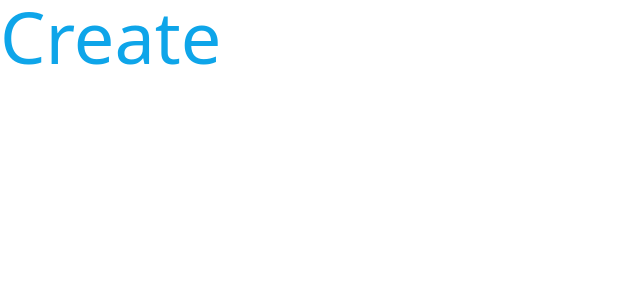
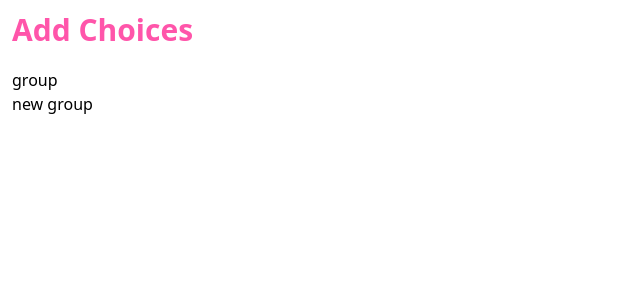
Before and after one commit to N-eeraj/mystery-choice, a Vue app: page /create in a window 1280 px wide. Shown: the top 300 px of the page, without its empty margins (0-640 px from the left). Built offline with nearby package versions, Linux system fonts and the light colour scheme.

Commit message:
Added logic for new choice groups & it's limit

```diff
--- /dev/null
+++ b/src/components/choice/choiceGroup/New.vue
@@ -0,0 +1,5 @@
+<template>
+    <div>
+        new group
+    </div>
+</template>
--- /dev/null
+++ b/src/components/choice/choiceGroup/index.vue
@@ -0,0 +1,5 @@
+<template>
+    <div>
+        group
+    </div>
+</template>
--- a/src/pages/create.vue
+++ b/src/pages/create.vue
@@ -1,5 +1,34 @@
+<script setup>
+import { computed, reactive } from 'vue'
+
+import ChoiceGroup from '@components/choice/ChoiceGroup/index.vue'
+import NewChoiceGroup from '@components/choice/ChoiceGroup/new.vue'
+
+const maxChoiceGroups = 5
+
+const choiceGroups = reactive([
+    [null, null]
+])
+
+const canAddChoiceGroup = computed(() => choiceGroups.length < maxChoiceGroups)
+
+const addNewChoiceGroup = () => {
+    choiceGroups.push([null, null])
+}
+</script>
+
 <template>
-    <h1 class="text-sky-500 text-7xl">
-        Create
-    </h1>
+    <div class="flex flex-col min-h-screen p-3 gap-5">
+        <h1 class="w-full text-pink text-3xl text-center md:text-left font-semibold">
+            Add Choices
+        </h1>
+
+        <div>
+            <ChoiceGroup v-for="choiceGroup in choiceGroups" />
+
+            <NewChoiceGroup
+                v-if="canAddChoiceGroup"
+                @click="addNewChoiceGroup" />
+        </div>
+    </div>
 </template>
--- a/src/pages/home.vue
+++ b/src/pages/home.vue
@@ -7,7 +7,7 @@ import Button from '@components/home/Button.vue'
 <template>
     <div class="flex flex-col md:flex-row md:justify-evenly items-center h-screen gap-10 max-w-7xl m-auto p-3">
         <Decorator class="mt-10" />
-        <div class="flex flex-col justify-between items-center md:items-start gap-y-7 md:gap-y-8">
+        <div class="flex flex-col justify-between items-center md:items-start gap-y-10 md:gap-y-8">
             <Title />
             <Button />
         </div>
```
